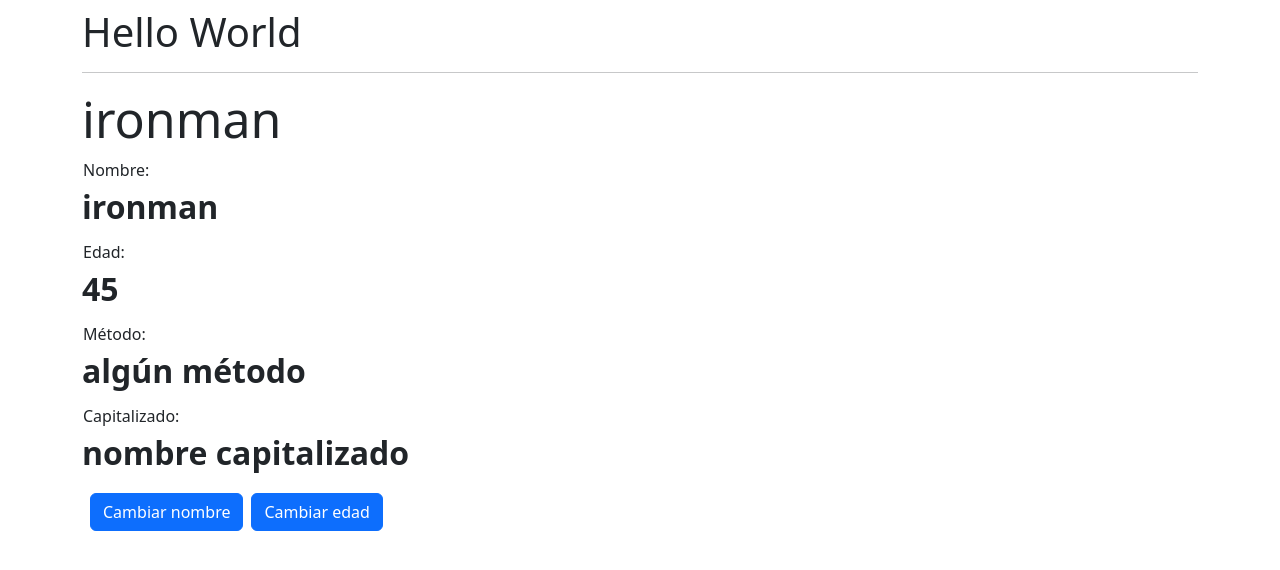
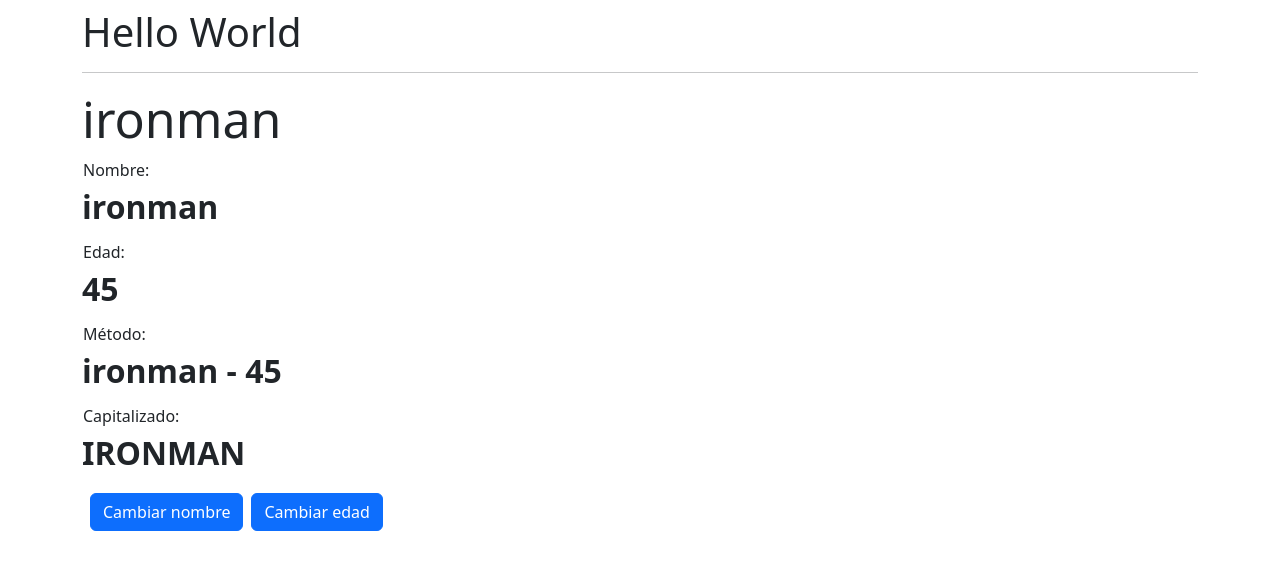
Before and after one commit to abrilBjarano/angular-bases, an Angular app: page / in a window 1280 px wide. Shown: the top 570 px of the page. Built offline with nearby package versions, Linux system fonts and the light colour scheme.

Commit message:
one way data binding

```diff
--- a/src/app/app.component.ts
+++ b/src/app/app.component.ts
@@ -2,6 +2,7 @@ import { Component } from '@angular/core';
 
 @Component({
   selector: 'app-root',
+  styleUrls: ['./app.component.css'],
   templateUrl: './app.component.html',
 })
 export class AppComponent {
--- a/src/app/heroes/hero/hero.component.html
+++ b/src/app/heroes/hero/hero.component.html
@@ -8,10 +8,10 @@
   <dd> {{ age }} </dd>
 
   <td>Método:</td>
-  <dd> algún método </dd>
+  <dd>  {{ getHeroDescription() }} </dd>
 
   <td>Capitalizado:</td>
-  <dd> nombre capitalizado </dd>
+  <dd> {{ capitalizedName }} </dd>
 </dl>
 
 
--- a/src/app/heroes/hero/hero.component.ts
+++ b/src/app/heroes/hero/hero.component.ts
@@ -10,5 +10,12 @@ export class HeroComponent {
   public name: string = 'ironman';
   public age:  number = 45;
 
+  get capitalizedName(): string {
+    return this.name.toUpperCase();
+  }
+
+  getHeroDescription(): string {
+    return `${ this.name } - ${ this.age}`;
+  }
 
 }
--- a/src/styles.css
+++ b/src/styles.css
@@ -1,5 +1,10 @@
 /* You can add global styles to this file, and also import other style files */
 
 html {
-  color: black;
+  color: white;
 }
+
+:host {
+  display:block;
+  background-color: red;
+}
```
Also changed, not shown: src/app/app.component.css (added).
